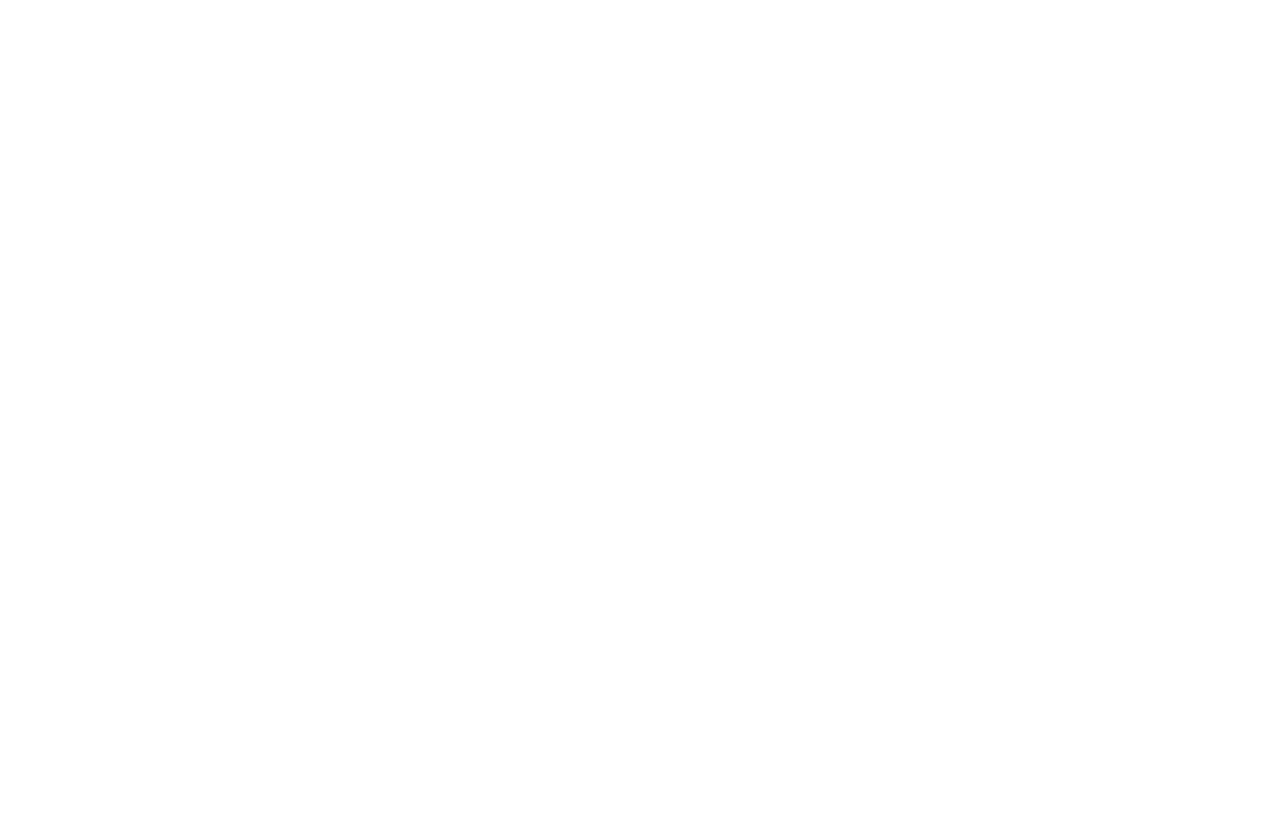
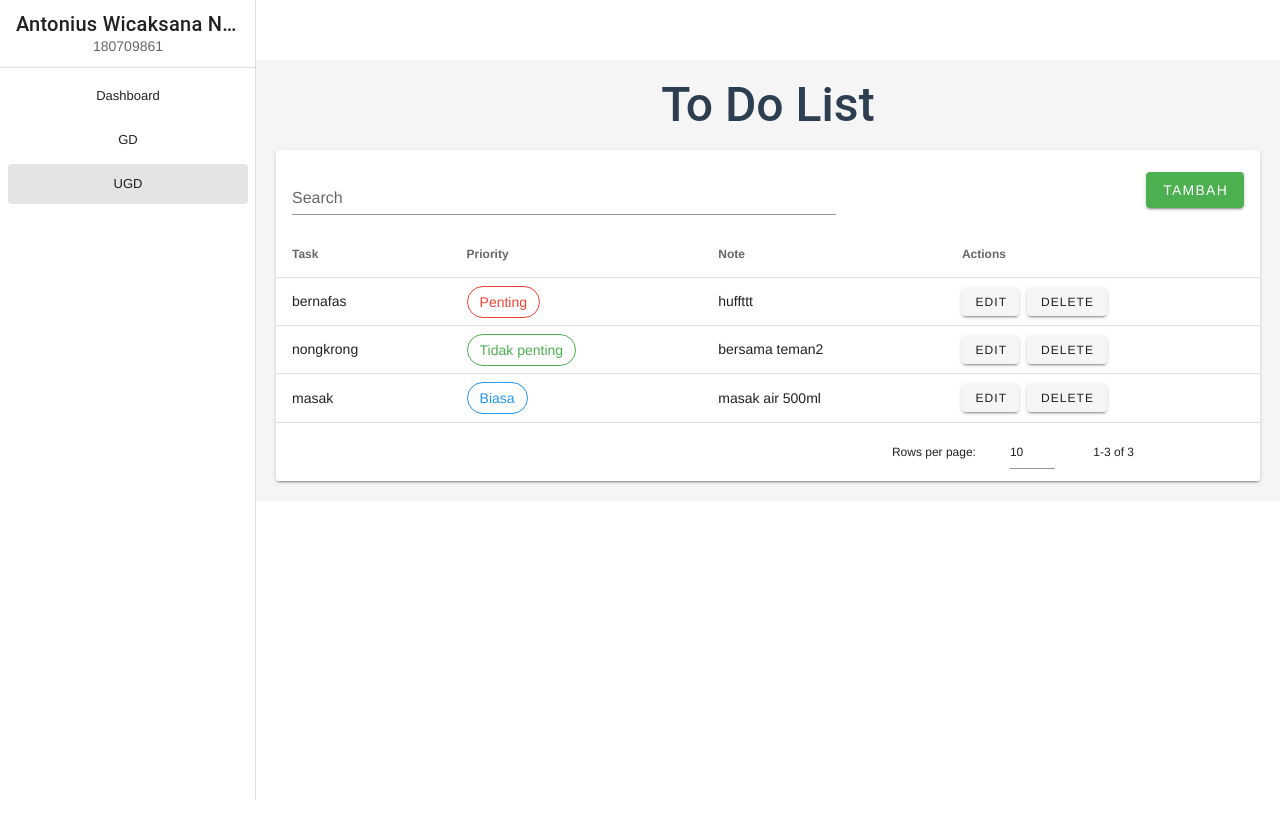
Before and after one commit to toni-ifabula/VueCLI-Webpack_9861, a Vue app: page /ugd in a window 1280 px wide. Shown: the top 838 px of the page. Built offline with nearby package versions, Linux system fonts and the light colour scheme.

Commit message:
UGD Vue CLI

```diff
--- a/src/components/DashboardLayout.vue
+++ b/src/components/DashboardLayout.vue
@@ -40,6 +40,7 @@
                 items : [
                     { title: "Dashboard", to: "/" },
                     { title: "GD", to: "/gd" },
+                    { title: "UGD", to: "/ugd" },
                 ],
             };
         },
--- /dev/null
+++ b/src/components/TodoList/ListUGD.vue
@@ -0,0 +1,188 @@
+<template>
+    <v-main class="list">
+        <h3 class="text-h3 font-weight-medium mb-5">To Do List</h3>
+
+        <v-card>
+            <v-card-title>
+                <v-text-field
+                    v-model="search"
+                    append-icon="mdi-magnify"
+                    label="Search"
+                    single-line
+                    hide-details>
+                </v-text-field>
+                <v-spacer></v-spacer>
+                <v-btn color="success" dark @click="dialog = true">
+                    Tambah
+                </v-btn>
+            </v-card-title>
+            <v-data-table :headers="headers" :items="todos" :search="search" :item-key="task">
+                <template v-slot:[`item.actions`]="{ item }">
+                    <v-btn small class="mr-2" @click="editItem(item)">
+                        edit
+                    </v-btn>
+                    <v-btn small @click="dialogDelete = true">
+                        delete
+                    </v-btn>
+                </template>
+                <template v-slot:[`item.priority`]="{ item }">
+                    <v-chip v-if="item.priority === 'Penting'" color="red" outlined>{{item.priority}}</v-chip>
+                    <v-chip v-if="item.priority === 'Tidak penting'" color="green" outlined>{{item.priority}}</v-chip>
+                    <v-chip v-if="item.priority === 'Biasa'" color="blue" outlined>{{item.priority}}</v-chip>
+                </template>
+            </v-data-table>
+        </v-card>
+
+        <!-- DIALOG FORM -->
+        <v-dialog v-model="dialog" persistent max-width="600px">
+            <v-card>
+                <v-card-title>
+                    <span class="headline">Form Todo</span>
+                </v-card-title>
+                <v-card-text>
+                    <v-container>
+                        <v-text-field
+                            v-model="formTodo.task"
+                            label="Task"
+                            required>
+                        </v-text-field>
+
+                        <v-select
+                            v-model="formTodo.priority"
+                            :items="['Penting', 'Biasa', 'Tidak penting']"
+                            label="Priority"
+                            required>
+                        </v-select>
+
+                        <v-textarea
+                            v-model="formTodo.note"
+                            label="Note"
+                            required>
+                        </v-textarea>
+                    </v-container>
+                </v-card-text>
+                <v-card-actions>
+                    <v-spacer></v-spacer>
+                    <v-btn color="blue darken-1" text @click="cancel">
+                        Cancel
+                    </v-btn >
+                    <v-btn v-if="editing == 0" color="blue darken-1" text @click="save">
+                        Save
+                    </v-btn>
+                    <v-btn v-if="editing == 1" text @click="saveEdit(item)">Save</v-btn>
+                </v-card-actions>
+            </v-card>
+        </v-dialog>
+
+        <!-- DIALOG DELETE -->
+        <v-dialog v-model="dialogDelete" max-width="400px">
+            <v-card>
+                <v-card-title class="headline">
+                    Yakin ingin menghapus ?
+                </v-card-title>
+                <v-card-actions>
+                    <v-spacer></v-spacer>
+                    <v-btn
+                        color="green darken-1"
+                        text
+                        @click="dialogDelete = false"
+                    >
+                        Tidak
+                    </v-btn>
+                    <v-btn
+                        color="red darken-1"
+                        text
+                        @click="deleteItem(item)"
+                    >
+                        Ya
+                    </v-btn>
+                </v-card-actions>
+            </v-card>
+        </v-dialog>
+    </v-main>
+</template>
+
+<script>
+export default {
+    name: "List",
+    data() {
+        return {
+            search: null,
+            dialog: false,
+            dialogDelete: false,
+            editing: 0,
+            headers: [
+                {
+                    text: "Task",
+                    align: "start",
+                    sortable: true,
+                    value: "task",
+                },
+                { text: "Priority", value: "priority" },
+                { text: "Note", value: "note" },
+                { text: "Actions", value: "actions" },
+            ],
+            todos: [
+                {
+                    task: "bernafas",
+                    priority: "Penting",
+                    note: "huffttt",
+                },
+                {
+                    task: "nongkrong",
+                    priority: "Tidak penting",
+                    note: "bersama teman2",
+                },
+                {
+                    task: "masak",
+                    priority: "Biasa",
+                    note: "masak air 500ml",
+                },
+            ],
+            formTodo: {
+                task: null,
+                priority: null,
+                note: null,
+            },
+        };
+    },
+    methods: {
+        save() {
+            this.todos.push(this.formTodo);
+            this.resetForm();
+            this.dialog = false;
+        },
+        saveEdit(item) {
+            this.todos.splice(item, 1);
+            this.todos.push(this.formTodo);
+            this.dialog = false;
+            this.editing = 0;
+            this.resetForm();
+        },
+        cancel() {
+            this.resetForm();
+            this.dialog = false;
+        },
+        resetForm() {
+            this.formTodo = {
+                task: null,
+                priority: null,
+                note: null,
+            };
+        },
+        editItem(item) {
+            this.editing = 1;
+            this.dialog = true;
+            this.formTodo = {
+                task: item.task,
+                priority: item.priority,
+                note: item.note,
+            };
+        },
+        deleteItem(item) {
+            this.todos.splice(item, 1);
+            this.dialogDelete = false;
+        }
+    },
+};
+</script>
--- a/src/router.js
+++ b/src/router.js
@@ -29,6 +29,12 @@
                     name: "Guided",
                     component: importComponent('TodoList/List'),
                 },
+                // TODO LIST UGD
+                {
+                    path: "/ugd",
+                    name: "Unguided",
+                    component: importComponent('TodoList/ListUGD'),
+                },
             ]
         },
     ]
```
